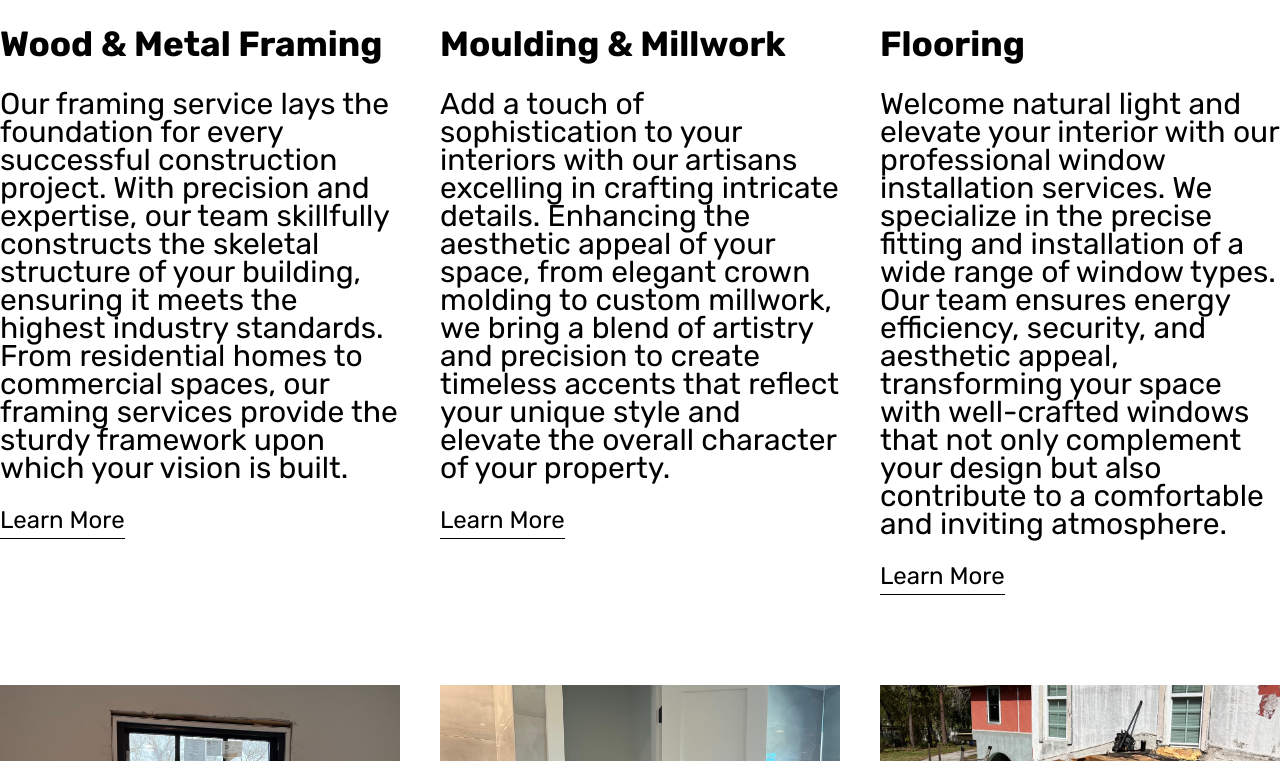
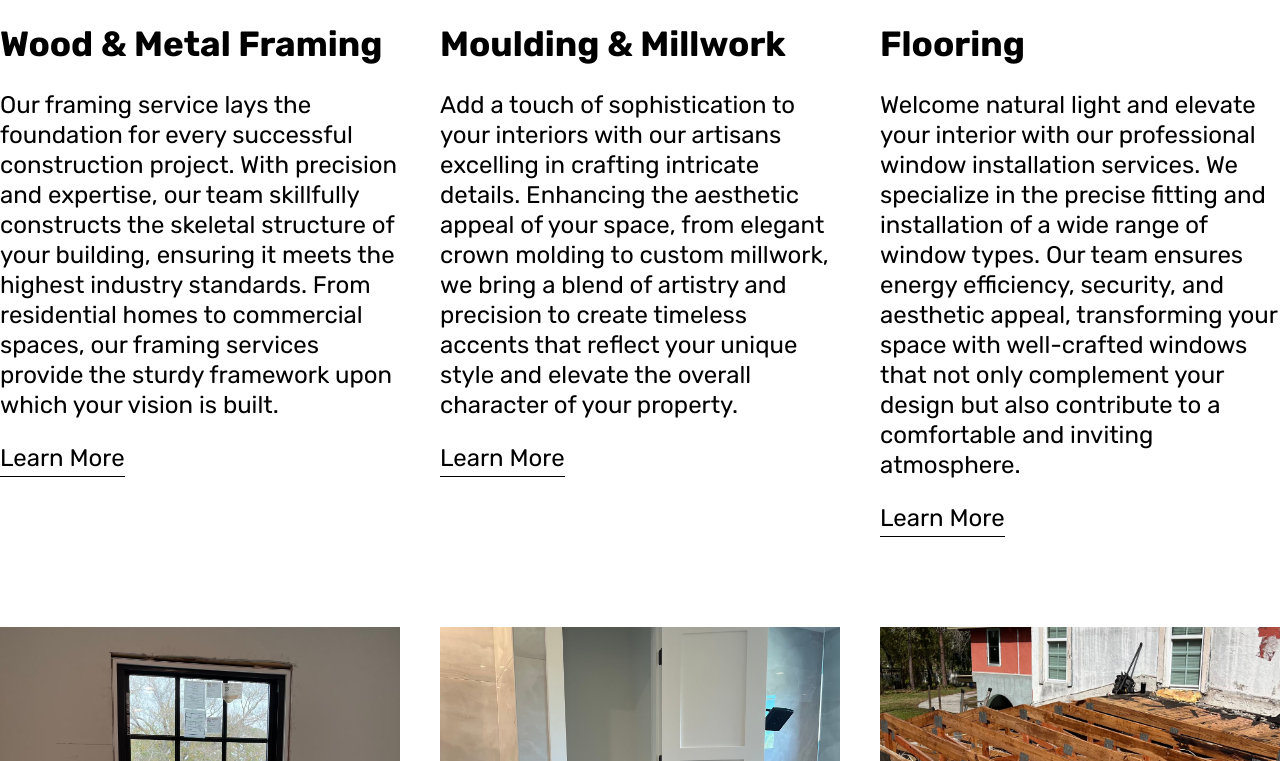
Before and after one commit to Frankazo/olfamservices, a Svelte app: page /#home in a window 1280 px wide. Shown: the part 2599-3360 px from the top of the page. Built offline with nearby package versions, Linux system fonts and the light colour scheme.

Commit message:
EOD commit

```diff
--- a/src/components/layout/TextMedia.svelte
+++ b/src/components/layout/TextMedia.svelte
@@ -47,7 +47,7 @@
 
             .h2 {
                 margin-bottom: 100px;
-                font-size: clamp(2rem, 5vw, 5rem);
+                font-size: clamp(2rem, 5vw, 4.5rem);
                 font-weight: 600;
                 letter-spacing: -3px;
             }
--- a/src/components/shared/ServiceCard.svelte
+++ b/src/components/shared/ServiceCard.svelte
@@ -35,8 +35,8 @@
             }
 
             p {
-                font-size: clamp(1.2rem, 3.5vw, 1.875rem);
-                line-height: 28px;
+                font-size: clamp(1.2rem, 3.5vw, 1.5rem);
+                line-height: 30px;
             }
 
             a {
```
